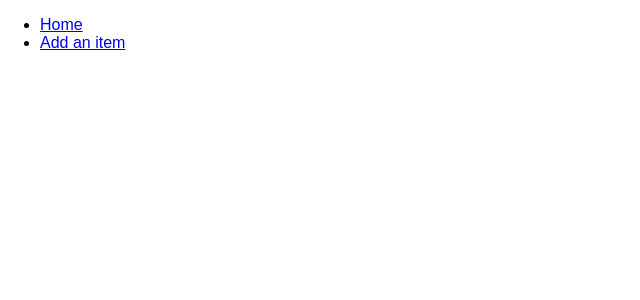
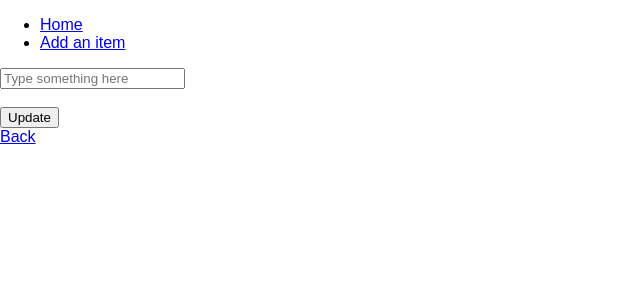
Before and after one commit to dannysiu392005/react-router-todo-app, a React (Create React App) app: page /edit_item/1 in a window 1280 px wide. Shown: the top 300 px of the page, without its empty margins (0-640 px from the left). Built offline with nearby package versions, Linux system fonts and the light colour scheme.

Commit message:
Add logic for editing an item

```diff
--- a/src/components/App.js
+++ b/src/components/App.js
@@ -14,6 +14,7 @@ class App extends Component {
 
     this.handleAdd = this.handleAdd.bind(this);
     this.handleDelete = this.handleDelete.bind(this);
+    this.handleEdit = this.handleEdit.bind(this);
   }
 
   handleAdd(e) {
@@ -37,6 +38,20 @@ class App extends Component {
     });
   }
 
+  handleEdit(itemToBeEdited) {
+    let newItems = this.state.items;
+    newItems = newItems.map(item => {
+      if (item.id === itemToBeEdited.id) {
+        item.name = itemToBeEdited.name;
+      }
+      return item;
+    });
+
+    this.setState({
+      items: newItems
+    });
+  }
+
   render() {
     return (
       <div className="App">
@@ -45,6 +60,7 @@ class App extends Component {
           items={this.state.items}
           onAdd={this.handleAdd}
           onDelete={this.handleDelete}
+          onEdit={this.handleEdit}
         />
       </div>
     );
--- /dev/null
+++ b/src/components/EditItem.js
@@ -0,0 +1,34 @@
+import React, { Component } from 'react';
+import { Link } from 'react-router-dom';
+
+class EditItem extends Component {
+  constructor(props) {
+    super(props);
+    this.onEdit = this.onEdit.bind(this);
+  }
+
+  onEdit(e) {
+    this.props.location.onEdit(e);
+    this.props.history.push('/');
+  }
+
+  render() {
+    return (
+      <div className='form-container'>
+        <form className='form-child-big' onSubmit={this.onEdit}>
+          <input
+            maxLength='25'
+            placeholder='Type something here'
+            defaultValue={this.props.location.name}
+          />
+          <br />
+          <br />
+          <button>Update</button>
+        </form>
+        <Link className='form-child-small back-link' to='/'>Back</Link>
+      </div>
+    );
+  }
+}
+
+export default EditItem;
--- a/src/components/Home.js
+++ b/src/components/Home.js
@@ -9,6 +9,7 @@ class Home extends Component {
           key={item.id}
           item={item}
           onDelete={this.props.onDelete}
+          onEdit={this.props.onEdit}
         />
       );
     });
--- a/src/components/Item.js
+++ b/src/components/Item.js
@@ -1,13 +1,24 @@
 import React, { Component } from 'react';
+import { Link } from 'react-router-dom';
 
 class Item extends Component {
   constructor(props) {
     super(props);
     this.onDelete = this.onDelete.bind(this);
+    this.onEdit = this.onEdit.bind(this);
   }
 
   onDelete() {
     this.props.onDelete(this.props.item);
+  }
+
+  onEdit(e) {
+    e.preventDefault();
+    let newItem = this.props.item;
+    if (e.target[0].value.length !== 0) {
+      newItem.name = e.target[0].value;
+      this.props.onEdit(newItem);
+    }
   }
 
   render() {
@@ -18,7 +29,13 @@ class Item extends Component {
           <button onClick={this.onDelete}>Delete</button>
         </div>
         <div className='edit three-child'>
-          Edit
+          <Link className='edit-link' to={{
+            pathname: `/edit_item/${this.props.item.id}`,
+            name: this.props.item.name,
+            onEdit: this.onEdit
+          }}>
+            Edit
+          </Link>
         </div>
       </div>
     );
--- a/src/components/Main.js
+++ b/src/components/Main.js
@@ -2,6 +2,7 @@ import React, { Component } from 'react';
 import { Switch, Route } from 'react-router-dom';
 import Home from './Home';
 import AddItem from './AddItem';
+import EditItem from './EditItem';
 
 class Main extends Component {
   render() {
@@ -12,11 +13,13 @@ class Main extends Component {
             return <Home
               items={this.props.items}
               onDelete={this.props.onDelete}
-              {...props} />
+              onEdit={this.props.onEdit}
+              {...props} />;
           }} />
           <Route path='/add' render={(props) => {
             return <AddItem onAdd={this.props.onAdd} {...props} />
           }} />
+          <Route path='/edit_item/:id' component={EditItem} />
         </Switch>
       </main>
     );
```
